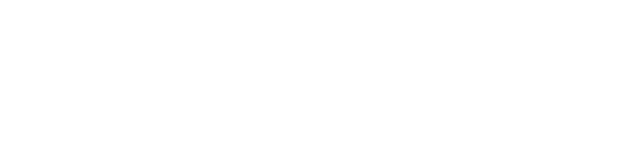
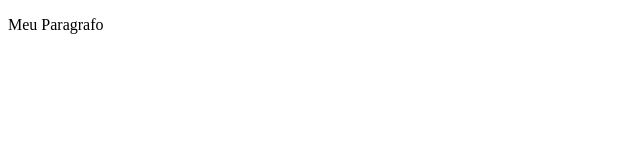
Before and after one commit to Gabbhering/projetointegrador_senac, a plain HTML site: page index.html in a window 1280 px wide. Shown: the whole page, without its empty margins (0-640 px from the left). Drawn offline with Linux system fonts and the light colour scheme.

Commit message:
criacao do paragrafo

```diff
--- a/index.html
+++ b/index.html
@@ -7,6 +7,6 @@
     <title>Meu Projeto</title>
 </head>
 <body>
-
+    <p>Meu Paragrafo</p>
 </body>
 </html>
```
